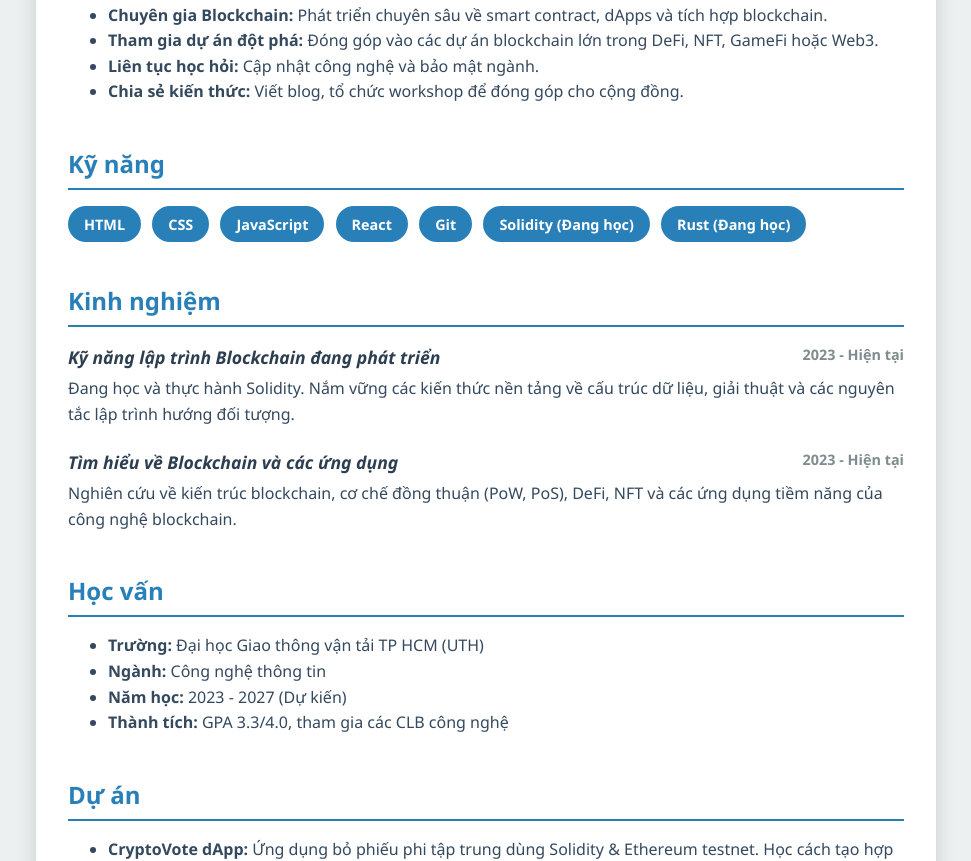
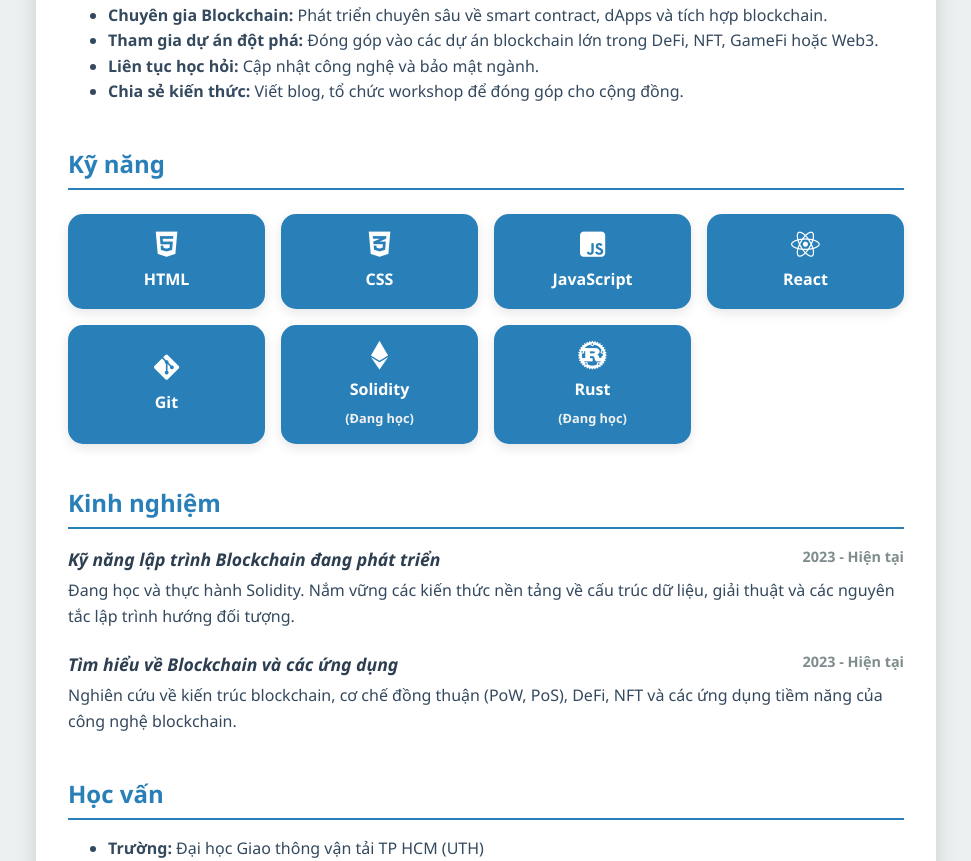
Before and after one commit to LTWEB-NGU-VI-HUONG/CV, a plain HTML site: page NguyenXuanMinh/minh.html in a window 1280 px wide. Shown: the part 911-1772 px from the top of the page, without its empty margins (154-1125 px from the left). Drawn offline with Linux system fonts and the light colour scheme.

Commit message:
Lan thu 4

```diff
--- a/NguyenXuanMinh/minh.css
+++ b/NguyenXuanMinh/minh.css
@@ -206,6 +206,22 @@ section h3 {
   flex-wrap: wrap;
   gap: 0.7rem;
 }
+/* ===== ICON CHO SKILL PILL ===== */
+.skill-pill i {
+  margin-right: 0.4rem;
+  font-size: 1rem;
+  vertical-align: middle;
+}
+
+/* Nếu dùng ảnh SVG thay vì Font Awesome */
+.skill-pill img.skill-icon {
+  width: 18px;
+  height: 18px;
+  margin-right: 0.4rem;
+  vertical-align: middle;
+}
+
+/* Bổ sung hiệu ứng hover thêm tinh tế */
 .skill-pill {
   background: var(--accent-color);
   color: white;
@@ -213,12 +229,53 @@ section h3 {
   border-radius: 20px;
   font-weight: 600;
   font-size: 0.9rem;
-  transition: background-color 0.3s ease;
+  display: inline-flex;
+  align-items: center;
+  transition: all 0.3s ease;
+  box-shadow: 0 3px 8px rgba(0,0,0,0.1);
 }
 .skill-pill:hover {
   background: var(--primary-color);
+  transform: translateY(-2px);
+  box-shadow: 0 6px 16px rgba(0,0,0,0.2);
+}
+.skills-grid {
+  display: grid;
+  grid-template-columns: repeat(auto-fit, minmax(160px, 1fr));
+  gap: 1rem;
+  margin-top: 1.5rem;
 }
 
+.skill-card {
+  background: var(--accent-color);
+  color: #fff;
+  padding: 1rem;
+  border-radius: 15px;
+  font-weight: 600;
+  font-size: 1rem;
+  text-align: center;
+  box-shadow: 0 4px 12px rgba(0,0,0,0.1);
+  transition: all 0.3s ease;
+  display: flex;
+  flex-direction: column;
+  align-items: center;
+  justify-content: center;
+}
+.skill-card i {
+  font-size: 1.8rem;
+  margin-bottom: 0.5rem;
+}
+.skill-card small {
+  display: block;
+  font-size: 0.8rem;
+  color: #f0f0f0;
+  margin-top: 0.3rem;
+}
+.skill-card:hover {
+  background: var(--primary-color);
+  transform: translateY(-5px) scale(1.03);
+  box-shadow: 0 8px 20px rgba(0,0,0,0.2);
+}
 .navbar-spacer {
   height: 0;
 }
--- a/NguyenXuanMinh/minh.html
+++ b/NguyenXuanMinh/minh.html
@@ -3,7 +3,7 @@
 <head>
   <meta charset="UTF-8" />
   <meta name="viewport" content="width=device-width, initial-scale=1" />
-  <title>Giao Diện CV Có Thanh Điều Hướng Và Avatar</title>
+  <title>CV - Nguyễn Xuân Minh</title>
   <link rel="stylesheet" href="https://cdnjs.cloudflare.com/ajax/libs/font-awesome/6.5.2/css/all.min.css" integrity="sha512-SnH5WK+bZxgPHs44uWIX+LLJAJ9/2PkPKZ5QiAj6Ta86w+fsb2TkcmfRyVX3pBnMFcV7oQPJkl9QevSCWr3W6A==" crossorigin="anonymous" referrerpolicy="no-referrer" />
   <link rel="stylesheet" href="minh.css">
 </head>
@@ -16,7 +16,7 @@
   <div class="container" role="main">
     <header>
       <div class="photo" aria-label="Ảnh đại diện">
-        <img src="/imgs/avatar.jpg" alt="Ảnh đại diện" />
+        <img src="/imgs/minh.jpg" alt="Ảnh đại diện" />
       </div>
       <div class="header-info">
         <h1>Nguyễn Xuân Minh</h1>
@@ -66,18 +66,18 @@
         </ul>
       </section>
 
-      <section id="skills">
-        <h3>Kỹ năng</h3>
-        <div class="skills-list">
-          <div class="skill-pill">HTML</div>
-          <div class="skill-pill">CSS</div>
-          <div class="skill-pill">JavaScript</div>
-          <div class="skill-pill">React</div>
-          <div class="skill-pill">Git</div>
-          <div class="skill-pill">Solidity (Đang học)</div>
-          <div class="skill-pill">Rust (Đang học)</div>
-        </div>
-      </section>
+<section id="skills">
+  <h3>Kỹ năng</h3>
+  <div class="skills-grid">
+    <div class="skill-card"><i class="fab fa-html5"></i> HTML</div>
+    <div class="skill-card"><i class="fab fa-css3-alt"></i> CSS</div>
+    <div class="skill-card"><i class="fab fa-js-square"></i> JavaScript</div>
+    <div class="skill-card"><i class="fab fa-react"></i> React</div>
+    <div class="skill-card"><i class="fab fa-git-alt"></i> Git</div>
+    <div class="skill-card"><i class="fab fa-ethereum"></i> Solidity <small>(Đang học)</small></div>
+    <div class="skill-card"><i class="fab fa-rust"></i> Rust <small>(Đang học)</small></div>
+  </div>
+</section>
 
       <section id="experience">
         <h3>Kinh nghiệm</h3>
```
Also changed, not shown: imgs/minh.jpg (renamed from imgs/avatar.jpg).
